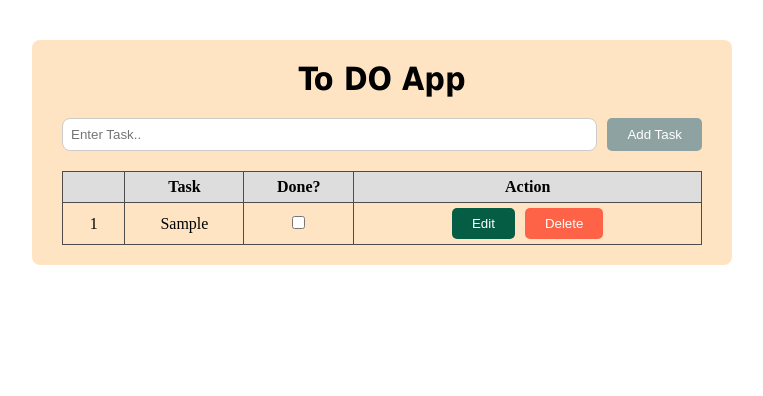
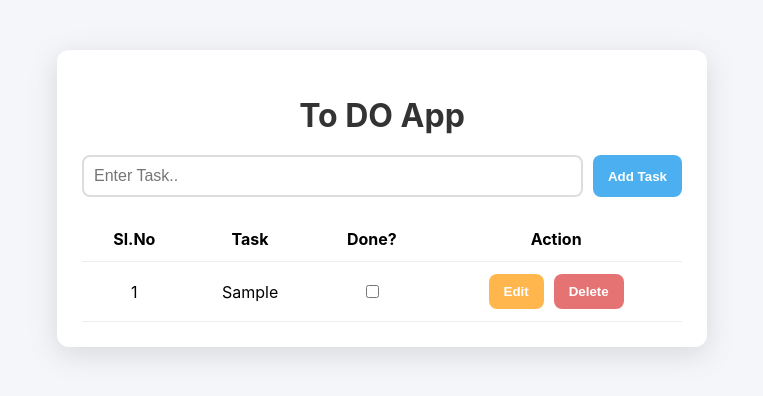
Before and after one commit to RAHUL-JAIN1351/To-Do-React-App, a React (Vite) app: page / in a window 1280 px wide. Both pictures are taken after typing "Sample" into the empty fields and a click on the button "Add Task". Shown: the top 396 px of the page, without its empty margins (258-1021 px from the left). Built offline with nearby package versions, Linux system fonts and the light colour scheme.

Commit message:
React To Do App

```diff
--- a/src/components/TodoApp.css
+++ b/src/components/TodoApp.css
@@ -1,88 +1,98 @@
-*{
-    box-sizing: border-box;
-    padding: 0;
-    margin: 0;
+body {
+  font-family: 'Inter', sans-serif;
+  background: #f4f6f9;
+  margin: 0;
+  padding: 0;
 }
-.todo{
-    max-width: 700px;
-    margin: 40px auto;
-    padding: 20px 30px;
-    border-radius: 8px;
-    background-color: bisque;
+.todo {
+  max-width: 600px;
+  margin: 50px auto;
+  background: #fff;
+  padding: 25px;
+  border-radius: 12px;
+  box-shadow: rgba(100, 100, 111, 0.2) 0px 7px 29px 0px;
 }
-h1{
-    text-align: center;
-    margin-bottom: 20px;
-    font-family: Tahoma;
-    font-weight: 600;
+.todo h1 {
+  text-align: center;
+  color: #333;
+  margin-bottom: 20px;
 }
-.input-row{
-    display: flex;
-    gap:10px;
-    margin-bottom: 20px;
-    justify-content: center;
+.input-row {
+  display: flex;
+  gap: 10px;
+  margin-bottom: 20px;
 }
-.input-row input{
-    flex: 1;
-    padding: 8px;
-    border: 1px solid #ccc;
-    border-radius: 8px;
+.input-row input {
+  flex: 1;
+  padding: 10px;
+  border: 2px solid #ddd;
+  border-radius: 8px;
+  font-size: 16px;
 }
-.btn{
-    padding:8px 20px;
-    color: white;
+.btn {
+  padding: 10px 15px;
+  border: none;
+  border-radius: 8px;
+  cursor: pointer;
+  font-weight: 600;
+  transition: all 0.3s ease;
 }
-.add-btn{
-    background-color: rgb(142, 162, 162);
-    border: none;
-    border-radius: 5px;
+.add-btn {
+  background: #4cafef;
+  color: white;
 }
-.delete-btn{
-    background-color: tomato;
-    border: none;
-    border-radius: 5px;
-    margin: 0px 5px;
+.add-btn:hover {
+  background: #2196f3;
 }
-.edit-btn{
-    background-color: rgb(5, 93, 67);
-    border: none;
-    border-radius: 5px;
-    margin: 0px 5px;
+.edit-btn {
+  background: #ffb74d;
+  color: white;
+  margin-right: 5px;
 }
-
-.task-table{
-    width: 100%;
-    border-collapse: collapse;
+.edit-btn:hover {
+  background: #f57c00;
 }
-.task-table th , .task-table td{
-    border: 1px solid #4f4c4c;
-    text-align: center;
-    padding: 5px;
+.delete-btn {
+  background: #e57373;
+  color: white;
+  margin-left: 5px;
 }
-.task-table thead{
-    background-color: #ddd;
+.delete-btn:hover {
+  background: #d32f2f;
 }
-
+.task-table {
+  width: 100%;
+  border-collapse: collapse;
+}
+.task-table th, .task-table td {
+  padding: 12px;
+  text-align: center;
+  border-bottom: 1px solid #eee;
+}
+.task-table tr:hover{
+    background: #f4f6f9;
+    cursor: pointer;
+}
+.task-table tr:nth-child(even) {
+  background: #fafafa;
+}
 .done-task {
-  position: relative;
-  color: gray;
+  text-decoration: line-through;
+  color: #888;
+  transition: all 0.3s ease;
 }
-
-/* line starts at center with zero width */
-.done-task::after {
-  content: "";
-  position: absolute;
-  left: 50%;
-  top: 50%;
-  width: 0;
-  height: 2px;
-  background: gray;
-  transform: translateY(-50%);
-  transition: all 0.4s ease;
+.done-animate {
+  animation: fadeIn 0.5s ease;
 }
-
-/* expand line outward when done */
-.done-task.done-animate::after {
-    left:0;
-    width: 100%;
+@keyframes fadeIn {
+  from { opacity: 0; transform: translateY(-5px); }
+  to { opacity: 1; transform: translateY(0); }
 }
+.empty-task {
+  text-align: center;
+  color: #777;
+  font-style: italic;
+}
+input[type="checkbox"]{
+    cursor: pointer;
+}
--- a/src/components/TodoApp.jsx
+++ b/src/components/TodoApp.jsx
@@ -2,54 +2,54 @@ import React, { useCallback, useEffect, useState } from 'react'
 import './TodoApp.css'
 
 const TodoApp = () => {
+  const [taskInput, setTaskInput] = useState("");
+  const [tasks, setTask] = useState([]);
+  const [editedTaskId, setEditedId] = useState(null);
 
-    const [taskInput , setTaskInput] = useState("");
+  useEffect(() => {
+    const savedTasks = JSON.parse(localStorage.getItem("tasks")) || [];
+    setTask(savedTasks);
+  }, []);
 
-    const [tasks , setTask] = useState([]);
+  useEffect(() => {
+    if(tasks.length > 0){
+        localStorage.setItem("tasks", JSON.stringify(tasks));
+    }
+  }, [tasks]);
 
-    const [editedTaskId , setEditedId] = useState(null);
+  const handleAddTask = useCallback(() => {
+    const text = taskInput.trim();
+    if (!text) return;
 
-    const handleAddTask = useCallback(() =>{
-        const text = taskInput.trim();
-
-        if (!text){
-            return
-        }
-        if(editedTaskId){
-            setTask((prev) => prev.map((task) => (
-                (task.id === editedTaskId)? {...task,name:text} : task
-            )));
+    if (editedTaskId) {
+      setTask(prev =>
+        prev.map(task =>
+          task.id === editedTaskId ? { ...task, name: text } : task
+        )
+      );
       setEditedId(null);
-        }
-        else{
+    } else {
       const newTask = {
-                id : Date.now(),
-                name : text,
-                done : false
-            }
-            setTask((prev)=> [...prev,newTask]);
+        id: Date.now(),
+        name: text,
+        done: false
+      };
+      setTask(prev => [...prev, newTask]);
     }
     setTaskInput("");
-    },[taskInput]);
+  }, [taskInput, editedTaskId]);
 
   const handleDelete = (id) => {
-        const updatedValue = tasks.filter((task) => (task.id !== id));
-        setTask(updatedValue);
+    setTask(tasks.filter(task => task.id !== id));
     setEditedId(null);
     setTaskInput("");
-    }
+  };
 
   const handleEdit = (id) => {
-        const taskToEdit = tasks.find((task)=>{
-            if(id === task.id){
-                return task;
-            }
-        });
+    const taskToEdit = tasks.find(task => task.id === id);
     setTaskInput(taskToEdit.name);
     setEditedId(id);
-        console.log(taskToEdit);
-        console.log(editedTaskId);
-    }
+  };
 
   const toggleDone = (id) => {
     setTask(prev =>
@@ -57,36 +57,53 @@ const TodoApp = () => {
         task.id === id ? { ...task, done: !task.done } : task
       )
     );
-    }
+  };
 
   return (
     <div className='todo'>
       <h1>To DO App</h1>
-
       <div className='input-row'>
-            <input type='text' placeholder='Enter Task..' value={taskInput} onKeyDown={(e)=>{if(e.key === "Enter"){handleAddTask()}}} onChange={(e)=>{setTaskInput(e.target.value)}} />
-            <button className="btn add-btn" onClick={handleAddTask}>{editedTaskId? "Edit Task" : "Add Task"}</button>
+        <input
+          type='text'
+          placeholder='Enter Task..'
+          value={taskInput}
+          onKeyDown={(e) => { if (e.key === "Enter") handleAddTask() }}
+          onChange={(e) => setTaskInput(e.target.value)}
+        />
+        <button className={`btn ${editedTaskId ? "edit-btn" : "add-btn"}`} onClick={handleAddTask}>
+          {editedTaskId ? "Edit Task" : "Add Task"}
+        </button>
       </div>
 
-        {tasks.length === 0?(<p className='empty-task'>No Tasks To Show</p>):(
+      {tasks.length === 0 ? (
+        <p className='empty-task'>No Tasks To Show</p>
+      ) : (
         <table className='task-table'>
           <thead>
             <tr>
-                        <th style={{padding:"15px"}}></th>
+              <th>Sl.No</th>
               <th>Task</th>
               <th>Done?</th>
               <th>Action</th>
             </tr>
           </thead>
           <tbody>
-                    {tasks.map((task,index) =>(
+            {tasks.map((task, index) => (
               <tr key={task.id}>
-                            <td>{index+1}</td>
-                            <td className={`${task.done ? "done-task done-animate" : ""}`}>{task.name}</td>
-                            <td><input type='checkbox' checked={task.done} onChange={() => toggleDone(task.id)} /></td>
+                <td>{index + 1}</td>
+                <td className={`${task.done ? "done-task done-animate" : ""}`}>
+                  {task.name}
+                </td>
                 <td>
-                                <button className="btn edit-btn" onClick={()=>handleEdit(task.id)}>Edit</button>
-                                <button className="btn delete-btn" onClick={()=>{handleDelete(task.id)}}>Delete</button>
+                  <input
+                    type='checkbox'
+                    checked={task.done}
+                    onChange={() => toggleDone(task.id)}
+                  />
+                </td>
+                <td>
+                  <button className="btn edit-btn" onClick={() => handleEdit(task.id)}>Edit</button>
+                  <button className="btn delete-btn" onClick={() => handleDelete(task.id)}>Delete</button>
                 </td>
               </tr>
             ))}
@@ -97,4 +114,4 @@ const TodoApp = () => {
   )
 }
 
-export default TodoApp
+export default TodoApp;
```
Lines whose indentation alone changed are shown as unchanged.
